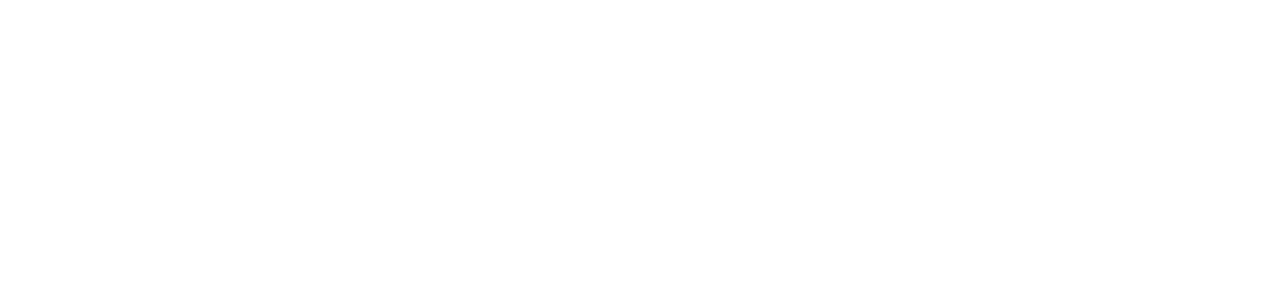
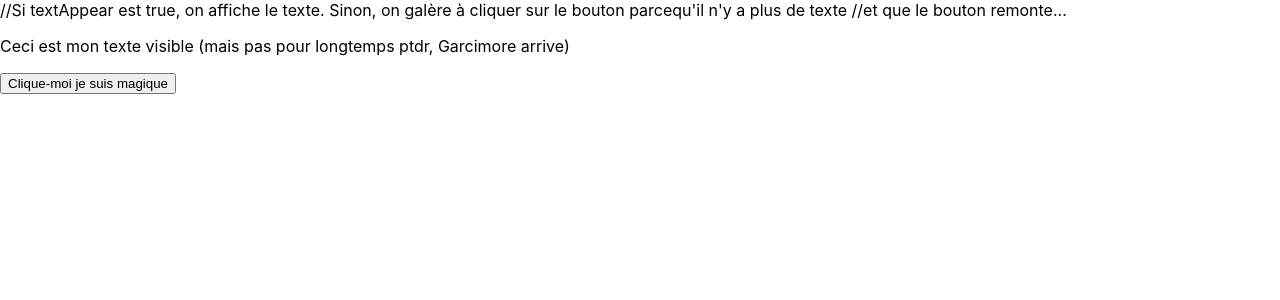
Before and after one commit to Jalutal/celebrities, a React (Create React App) app: page /copyright in a window 1280 px wide. Before the commit this address had no page. Shown: the top 300 px of the page. Built offline with nearby package versions, Linux system fonts and the light colour scheme.

Commit message:
UseState ben c'est moins dure que useParams...

```diff
--- a/src/App.js
+++ b/src/App.js
@@ -5,6 +5,7 @@
 import OneCelebrity from "./pages/OneCelebrity";
 import Random from "./pages/Random";
 import TvSpeakersPage from "./pages/TvSpeakersPage";
+import CopyrightPage from "./pages/CopyrightPage";
 
 function App() {
   return (
@@ -16,6 +17,8 @@
         <Route path="/celebrities/:celebrityId" element={<OneCelebrity />} />
         <Route path="/random" element={<Random />} />
         <Route path="/speakers" element={<TvSpeakersPage />} />
+        <Route path="/copyright" element={<CopyrightPage />} />
+
       </Routes>
     </BrowserRouter>
     </>
--- /dev/null
+++ b/src/pages/CopyrightPage.jsx
@@ -0,0 +1,27 @@
+//On crée une fonction copyrightpage avec simplement un bouton et du texte qui sera soit affiché soit masqué.
+//On ajoute de l'humour pour que la vie soit belle.
+//import de useState pour pouvoir l'utiliser :
+import { useState } from "react";
+
+function CopyrightPage() {
+//On crée(eeee, trop de e) une variable avec useState => setTextAppear va venir modifier la valeur de textAppear en fonction
+//de ce qui est renvoyé par useState. Dans le cas présent textAppear=true.
+    const [textAppear, setTextAppear] = useState(true);
+//Au click sur le bouton, on va venir changer la valeur de textAppear en lui passant l'inverse (ici de true à false)
+    const clickButton = () => {
+        setTextAppear(!textAppear)
+    };
+
+    return (
+        <div>
+        //Si textAppear est true, on affiche le texte. Sinon, on galère à cliquer sur le bouton parcequ'il n'y a plus de texte
+        //et que le bouton remonte...
+           {textAppear && <p>Ceci est mon texte visible (mais pas pour longtemps ptdr, Garcimore arrive)</p>}
+            <button onClick={clickButton}>Clique-moi je suis magique</button>
+        </div>
+    )
+
+
+}
+
+export default CopyrightPage;
```
